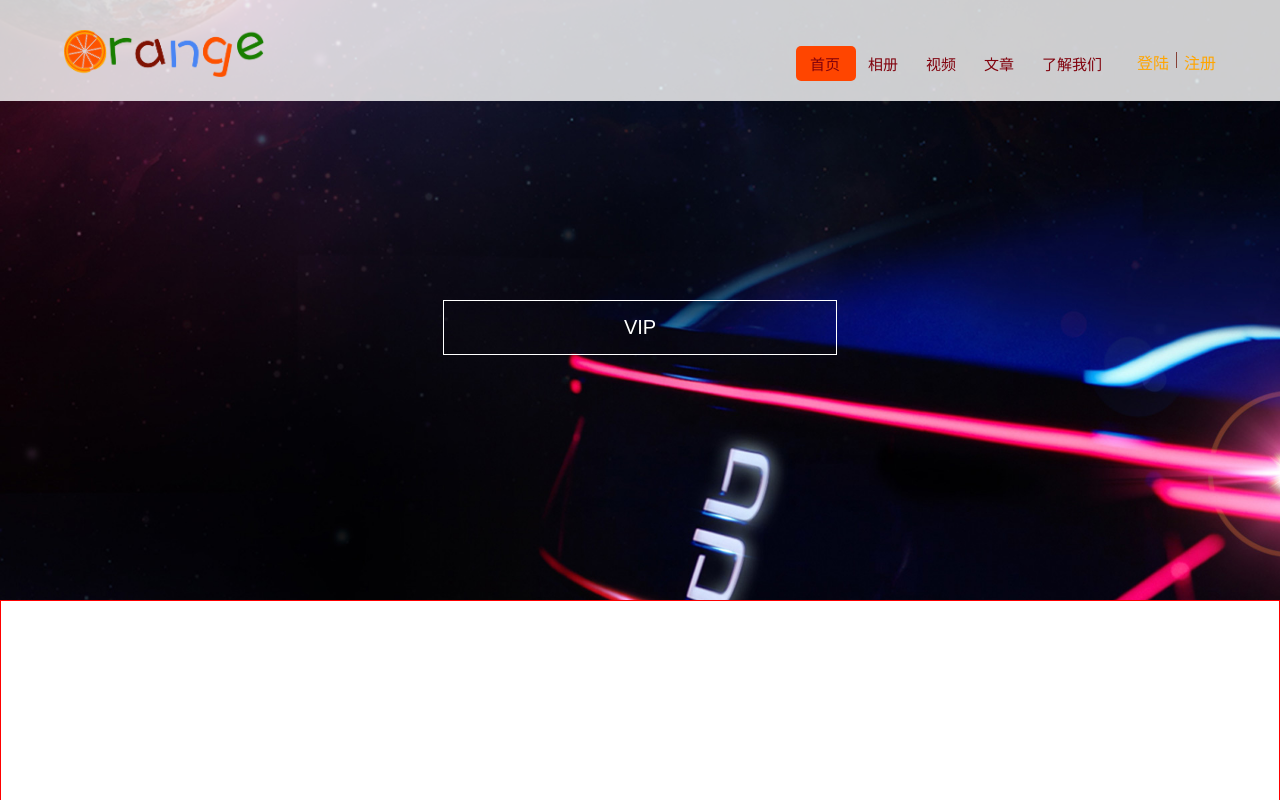
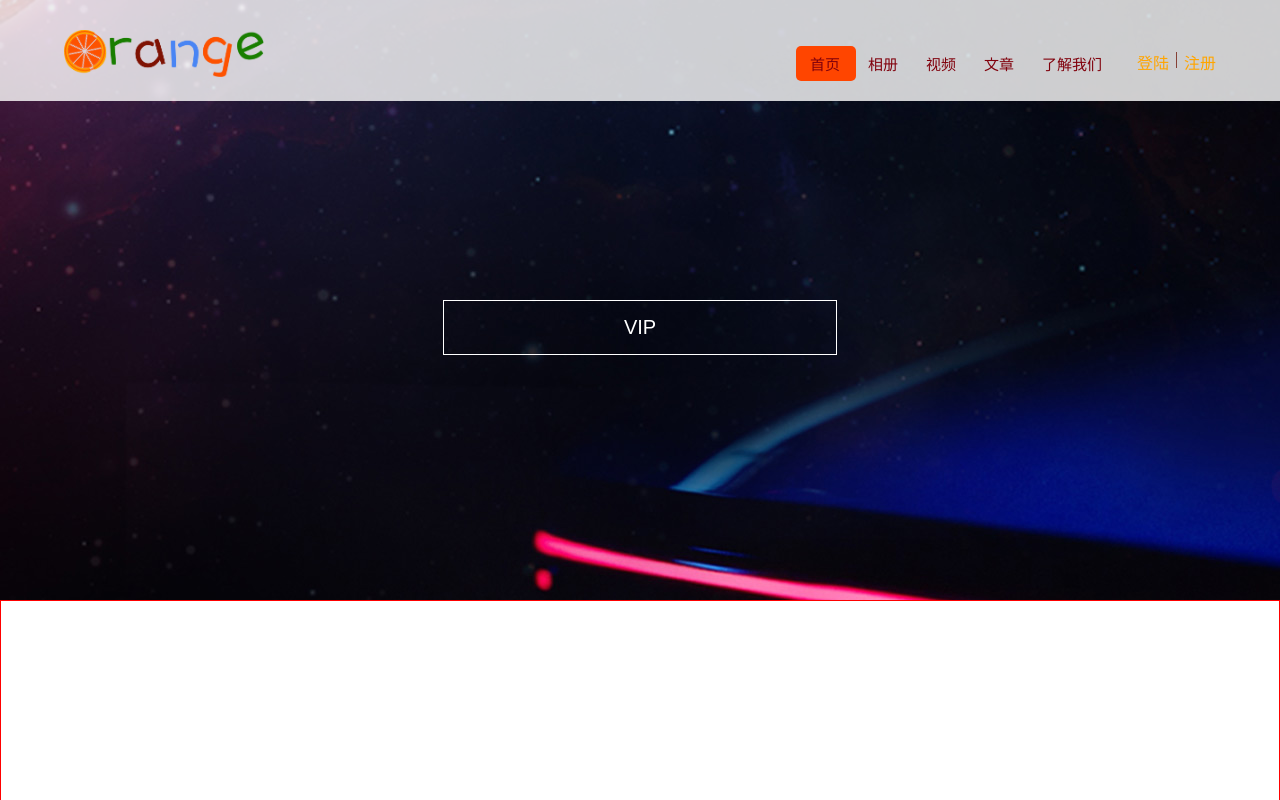
Before and after one commit to chen8000/orange, a React app: page / in a window 1280 px wide. Shown: the top 800 px of the page. Built offline with nearby package versions, Linux system fonts and the light colour scheme.

Commit message:
首屏背景图居中

```diff
--- a/src/components/home/index.scss
+++ b/src/components/home/index.scss
@@ -6,10 +6,9 @@
     @include wh(null, 600px);
     @include bgImg('/img/home/carFooter.jpg');
 
-    background-size:100%;
     background-attachment:fixed;
-    background-position:top;
-    // position: relative;
+    background-position:top center;
+
     text-align: center;
     img{
         @include wh(100%);
```
